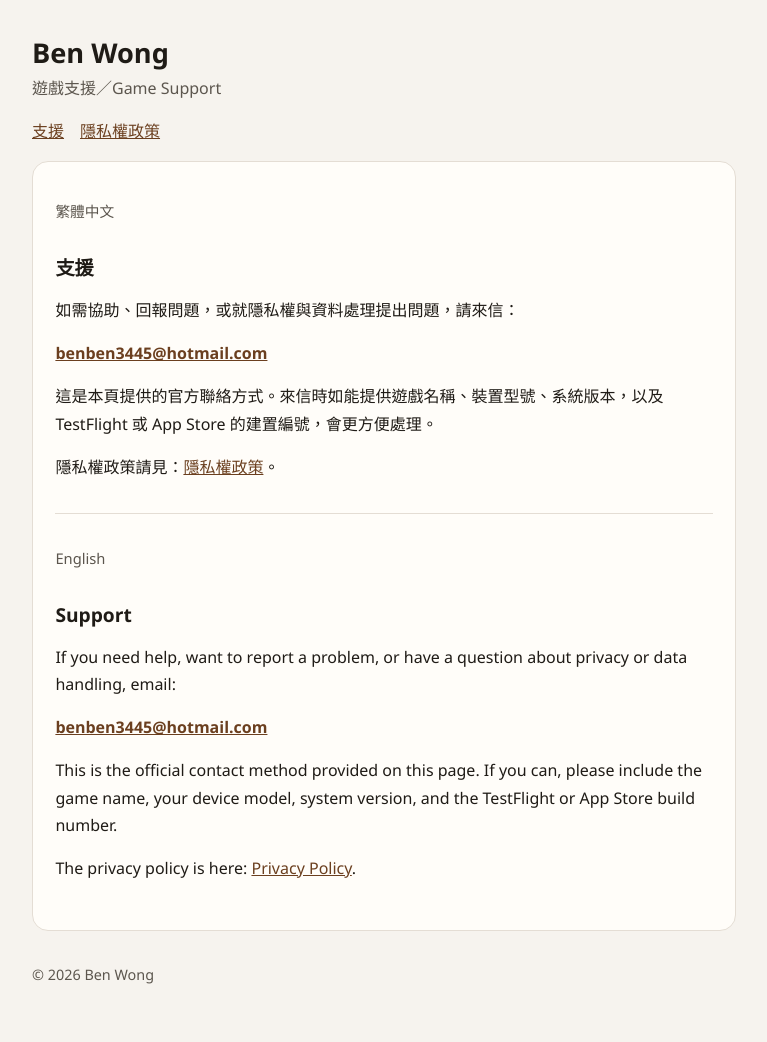
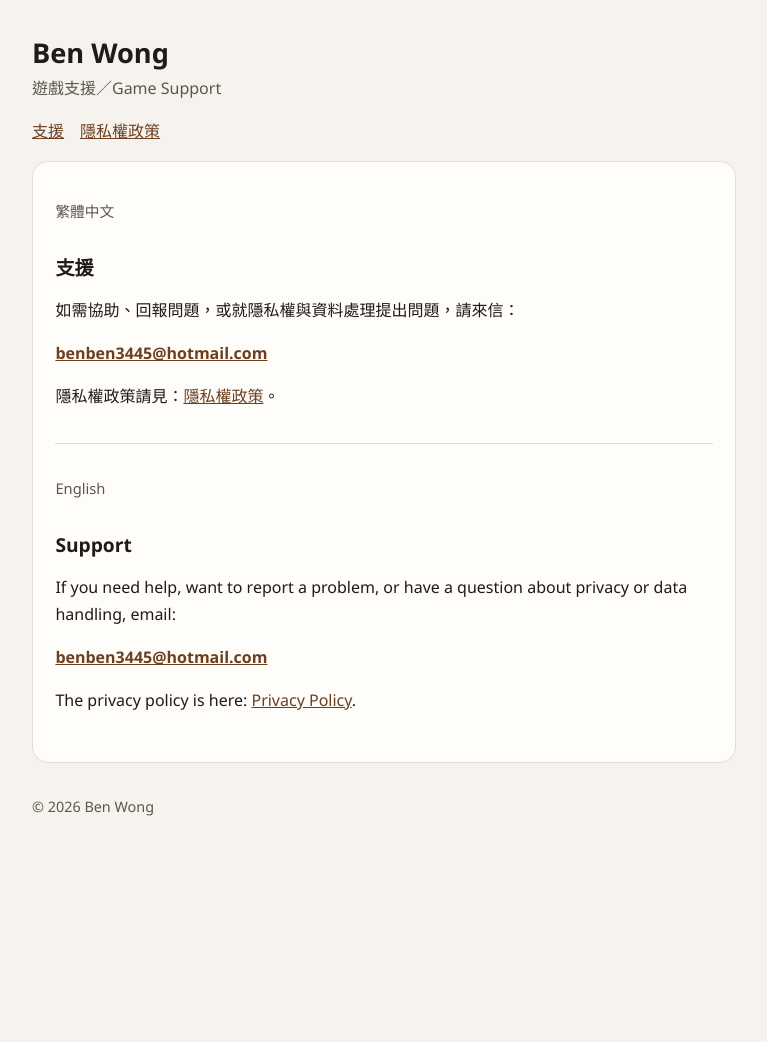
Before and after one commit to benwong0203/benwong0203.github.io, a plain HTML site: page index.html in a window 1280 px wide. Shown: the whole page, without its empty margins (256-1023 px from the left). After the commit the page ends 874 px from the top, so only its background shows below. Drawn offline with Linux system fonts and the light colour scheme.

Commit message:
Remove optional support wording that Apple does not require

```diff
--- a/index.html
+++ b/index.html
@@ -21,7 +21,6 @@
     <h2>支援</h2>
     <p>如需協助、回報問題，或就隱私權與資料處理提出問題，請來信：</p>
     <p><a class="email" href="mailto:benben3445@hotmail.com">benben3445@hotmail.com</a></p>
-    <p>這是本頁提供的官方聯絡方式。來信時如能提供遊戲名稱、裝置型號、系統版本，以及 TestFlight 或 App Store 的建置編號，會更方便處理。</p>
     <p>隱私權政策請見：<a href="./privacy/">隱私權政策</a>。</p>
 
     <hr>
@@ -30,7 +29,6 @@
     <h2>Support</h2>
     <p>If you need help, want to report a problem, or have a question about privacy or data handling, email:</p>
     <p><a class="email" href="mailto:benben3445@hotmail.com">benben3445@hotmail.com</a></p>
-    <p>This is the official contact method provided on this page. If you can, please include the game name, your device model, system version, and the TestFlight or App Store build number.</p>
     <p>The privacy policy is here: <a href="./privacy/">Privacy Policy</a>.</p>
   </main>
   <footer>
```
